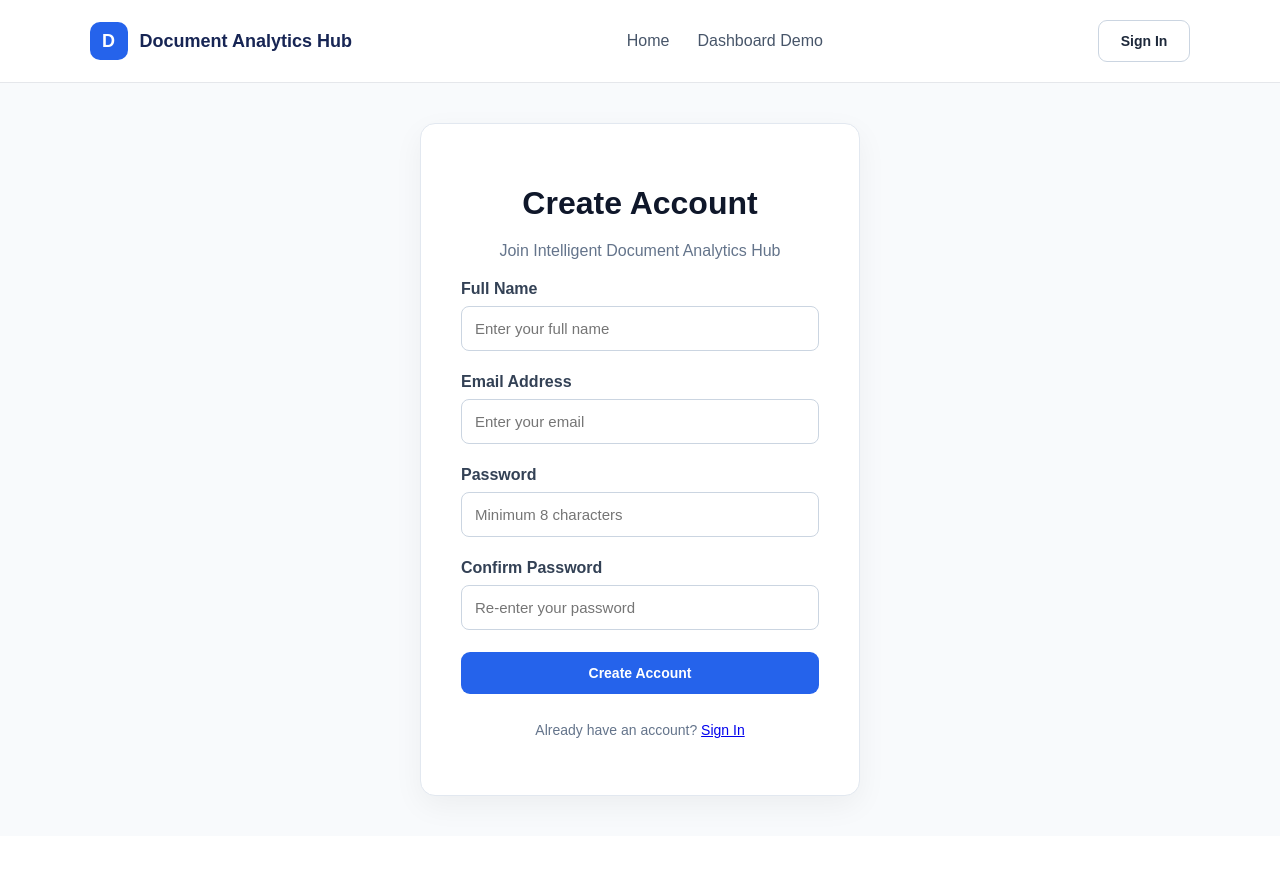
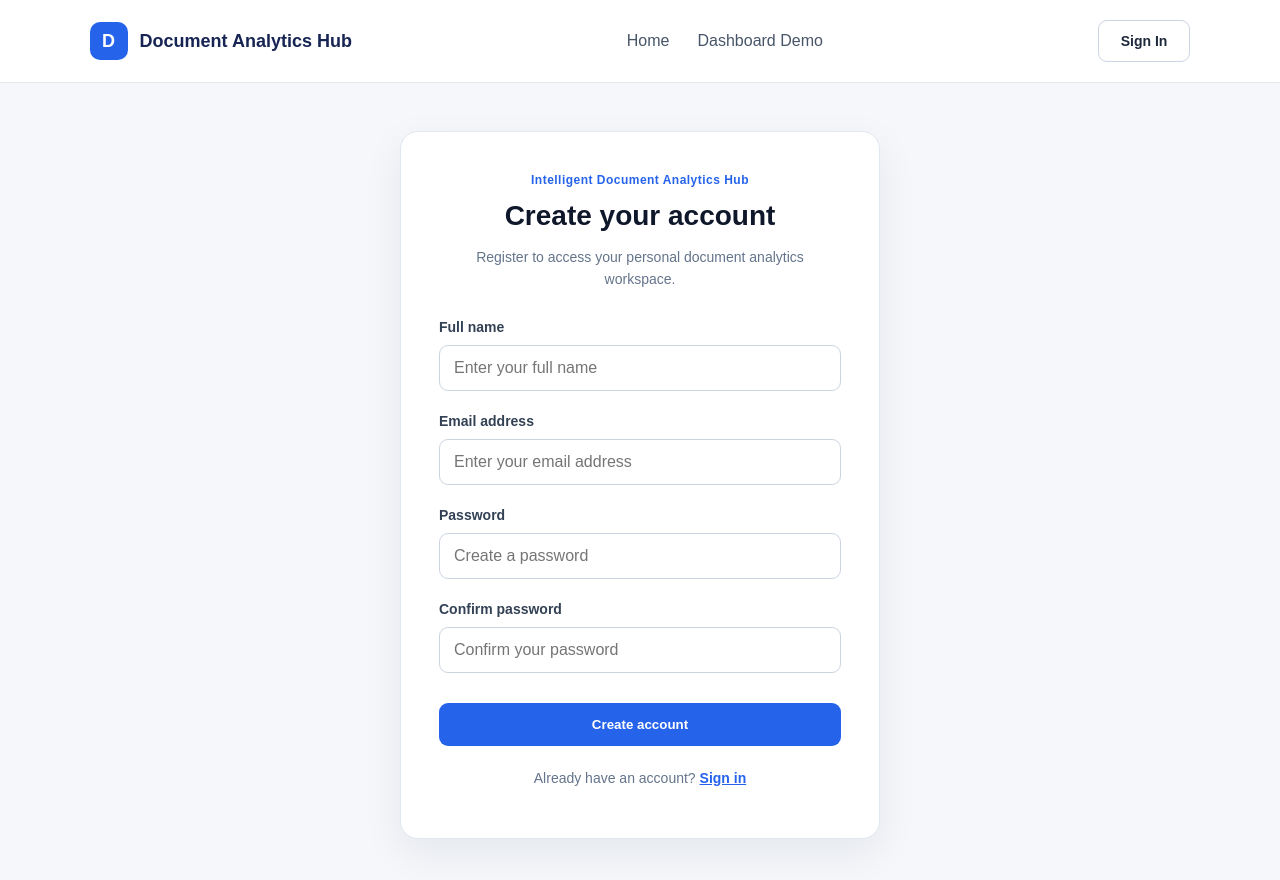
Before and after one commit to sameeramadhushan2003-del/Intelligent-Document-Analytics-Hub, a React (Vite) app in the folder frontend/: page /register in a window 1280 px wide. Shown: the top 880 px of the page. Before the commit the page ends 836 px from the top, so only its background shows below. Built offline with nearby package versions, Linux system fonts and the light colour scheme.

Commit message:
Connect React registration form to backend API

```diff
--- /dev/null
+++ b/frontend/src/pages/Register.css
@@ -0,0 +1,133 @@
+
+.register-page {
+  min-height: calc(100vh - 80px);
+  display: flex;
+  align-items: center;
+  justify-content: center;
+  padding: 48px 20px;
+  background: #f5f7fb;
+}
+
+.register-card {
+  box-sizing: border-box;
+  width: 100%;
+  max-width: 480px;
+  padding: 38px;
+  background: #ffffff;
+  border: 1px solid #e2e8f0;
+  border-radius: 18px;
+  box-shadow: 0 14px 40px rgba(15, 23, 42, 0.07);
+}
+
+.register-heading {
+  text-align: center;
+  margin-bottom: 28px;
+}
+
+.register-eyebrow {
+  color: #2563eb;
+  font-size: 12px;
+  font-weight: 700;
+  letter-spacing: 0.04em;
+}
+
+.register-heading h1 {
+  margin: 12px 0;
+  font-size: 28px;
+  color: #0f172a;
+}
+
+.register-heading p {
+  color: #64748b;
+  font-size: 14px;
+  line-height: 1.6;
+}
+
+.register-form {
+  display: flex;
+  flex-direction: column;
+  gap: 10px;
+}
+
+.register-form label {
+  font-size: 14px;
+  font-weight: 600;
+  color: #334155;
+}
+
+.register-form input {
+  box-sizing: border-box;
+  width: 100%;
+  padding: 13px 14px;
+  margin-bottom: 12px;
+  border: 1px solid #cbd5e1;
+  border-radius: 9px;
+  background: #ffffff;
+  color: #0f172a;
+  font: inherit;
+}
+
+.register-form input:focus {
+  outline: 2px solid #93c5fd;
+  border-color: #2563eb;
+}
+
+.register-button {
+  width: 100%;
+  margin-top: 8px;
+  padding: 14px;
+  border: none;
+  border-radius: 9px;
+  color: white;
+  background: #2563eb;
+  font-weight: 600;
+  cursor: pointer;
+}
+
+.register-button:hover:not(:disabled) {
+  background: #1d4ed8;
+}
+
+.register-button:disabled {
+  opacity: 0.65;
+  cursor: not-allowed;
+}
+
+.register-error,
+.register-success {
+  padding: 13px;
+  margin-bottom: 20px;
+  border-radius: 9px;
+  font-size: 14px;
+  line-height: 1.5;
+}
+
+.register-error {
+  color: #b91c1c;
+  background: #fef2f2;
+  border: 1px solid #fecaca;
+}
+
+.register-success {
+  color: #166534;
+  background: #f0fdf4;
+  border: 1px solid #bbf7d0;
+}
+
+.register-footer {
+  margin-top: 24px;
+  text-align: center;
+  font-size: 14px;
+  color: #64748b;
+}
+
+.register-footer a {
+  color: #2563eb;
+  font-weight: 600;
+}
+
+@media (max-width: 480px) {
+  .register-card {
+    padding: 24px;
+  }
+}
--- a/frontend/src/pages/Register.jsx
+++ b/frontend/src/pages/Register.jsx
@@ -1,127 +1,195 @@
 
 import { useState } from 'react'
 import { Link } from 'react-router'
+import './Register.css'
 
 function Register() {
-  const [fullName, setFullName] = useState('')
-  const [email, setEmail] = useState('')
-  const [password, setPassword] = useState('')
-  const [confirmPassword, setConfirmPassword] = useState('')
+  const [form, setForm] = useState({
+    fullName: '',
+    email: '',
+    password: '',
+    confirmPassword: '',
+  })
 
+  const [loading, setLoading] = useState(false)
   const [error, setError] = useState('')
-  const [message, setMessage] = useState('')
+  const [success, setSuccess] = useState('')
 
-  const handleSubmit = (event) => {
+  function handleChange(event) {
+    const { name, value } = event.target
+
+    setForm((previous) => ({
+      ...previous,
+      [name]: value,
+    }))
+  }
+
+  async function handleSubmit(event) {
     event.preventDefault()
 
     setError('')
-    setMessage('')
+    setSuccess('')
 
-    if (fullName.trim() === '') {
+    if (!form.fullName.trim()) {
       setError('Please enter your full name.')
       return
     }
 
-    if (password !== confirmPassword) {
+    if (form.password !== form.confirmPassword) {
       setError('Passwords do not match.')
       return
     }
 
-    setMessage(
-      'Frontend validation passed. Backend registration is not connected yet.'
-    )
+    if (form.password.length < 8) {
+      setError('Password must contain at least 8 characters.')
+      return
+    }
+
+    if (new TextEncoder().encode(form.password).length > 72) {
+      setError('Password must not exceed 72 UTF-8 bytes.')
+      return
+    }
+
+    setLoading(true)
+
+    try {
+      const response = await fetch('/api/auth/register', {
+        method: 'POST',
+        headers: {
+          'Content-Type': 'application/json',
+        },
+        body: JSON.stringify({
+          fullName: form.fullName.trim(),
+          email: form.email.trim(),
+          password: form.password,
+        }),
+      })
+
+      const data = await response.json().catch(() => null)
+
+      if (!response.ok) {
+        throw new Error(
+          data?.message || `Registration failed (HTTP ${response.status}).`
+        )
+      }
+
+      setSuccess(
+        `Account created successfully for ${data?.email || form.email}.`
+      )
+
+      setForm((previous) => ({
+        ...previous,
+        password: '',
+        confirmPassword: '',
+      }))
+    } catch (err) {
+      if (err instanceof TypeError) {
+        setError('Cannot connect to the server. Please try again.')
+      } else {
+        setError(err.message || 'Registration failed.')
+      }
+    } finally {
+      setLoading(false)
+    }
   }
 
   return (
-    <main className="auth-container">
-      <div className="auth-card">
-        <h1>Create Account</h1>
+      <main className="register-page">
+        <section className="register-card">
+          <div className="register-heading">
+            <span className="register-eyebrow">
+              Intelligent Document Analytics Hub
+            </span>
 
-        <p>Join Intelligent Document Analytics Hub</p>
+            <h1>Create your account</h1>
 
-        <form onSubmit={handleSubmit}>
+            <p>
+              Register to access your personal document
+              analytics workspace.
+            </p>
+          </div>
 
-          <div className="form-group">
-            <label htmlFor="fullName">Full Name</label>
+          {error && (
+            <div className="register-error" role="alert">
+              {error}
+            </div>
+          )}
 
+          {success && (
+            <div className="register-success" role="status">
+              {success}
+            </div>
+          )}
+
+          <form className="register-form" onSubmit={handleSubmit}>
+            <label htmlFor="fullName">Full name</label>
             <input
               id="fullName"
+              name="fullName"
               type="text"
               placeholder="Enter your full name"
-              value={fullName}
-              onChange={(event) => setFullName(event.target.value)}
+              value={form.fullName}
+              onChange={handleChange}
+              maxLength={150}
               autoComplete="name"
               required
             />
-          </div>
 
-          <div className="form-group">
-            <label htmlFor="registerEmail">Email Address</label>
-
+            <label htmlFor="email">Email address</label>
             <input
-              id="registerEmail"
+              id="email"
+              name="email"
               type="email"
-              placeholder="Enter your email"
-              value={email}
-              onChange={(event) => setEmail(event.target.value)}
+              placeholder="Enter your email address"
+              value={form.email}
+              onChange={handleChange}
+              maxLength={320}
               autoComplete="email"
               required
             />
-          </div>
 
-          <div className="form-group">
-            <label htmlFor="registerPassword">Password</label>
-
+            <label htmlFor="password">Password</label>
             <input
-              id="registerPassword"
+              id="password"
+              name="password"
               type="password"
-              placeholder="Minimum 8 characters"
-              value={password}
-              onChange={(event) => setPassword(event.target.value)}
+              placeholder="Create a password"
+              value={form.password}
+              onChange={handleChange}
               minLength={8}
+              maxLength={72}
               autoComplete="new-password"
               required
             />
-          </div>
 
-          <div className="form-group">
-            <label htmlFor="confirmPassword">Confirm Password</label>
-
+            <label htmlFor="confirmPassword">
+              Confirm password
+            </label>
             <input
               id="confirmPassword"
+              name="confirmPassword"
               type="password"
-              placeholder="Re-enter your password"
-              value={confirmPassword}
-              onChange={(event) => setConfirmPassword(event.target.value)}
-              minLength={8}
+              placeholder="Confirm your password"
+              value={form.confirmPassword}
+              onChange={handleChange}
               autoComplete="new-password"
               required
             />
-          </div>
 
-          {error && (
-            <p className="form-error" role="alert">
-              {error}
-            </p>
-          )}
+            <button
+              className="register-button"
+              type="submit"
+              disabled={loading}
+            >
+              {loading ? 'Creating account...' : 'Create account'}
+            </button>
+          </form>
 
-          {message && (
-            <p className="form-success" role="status">
-              {message}
-            </p>
-          )}
-
-          <button type="submit" className="btn btn-primary auth-submit">
-            Create Account
-          </button>
-        </form>
-
-        <p className="auth-footer">
-          Already have an account?{' '}
-          <Link to="/login">Sign In</Link>
-        </p>
-      </div>
-    </main>
+          <p className="register-footer">
+            Already have an account? <Link to="/login">Sign in</Link>
+          </p>
+        </section>
+      </main>
   )
 }
 
```
